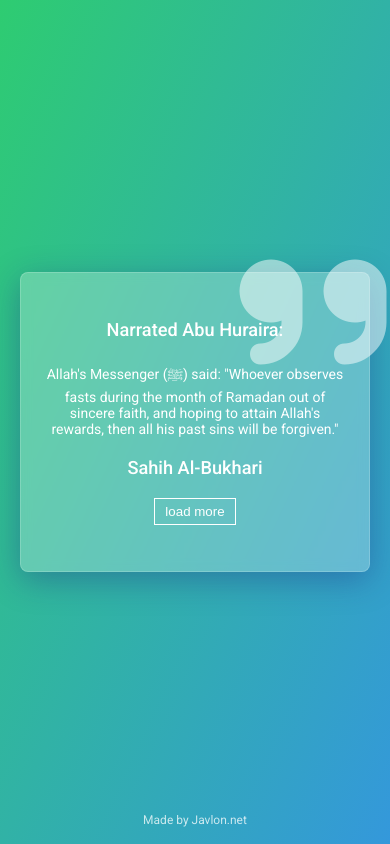
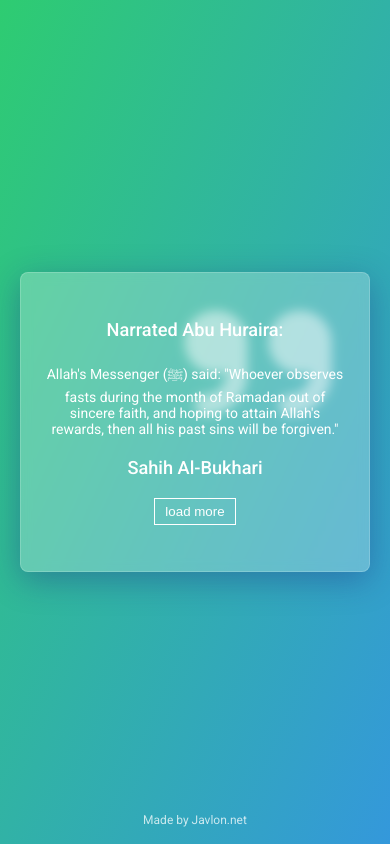
Before and after one commit to javlona/random-quote-fcc, a plain HTML site: page index.html in a window 390 px wide. Drawn offline with Linux system fonts and the light colour scheme.

Commit message:
some changes

```diff
--- a/index.html
+++ b/index.html
@@ -12,7 +12,7 @@
 <body class="flex">
     <main>
         <div class="container flex">
-            <i class="fas fa-quote-right" id="quote"></i>
+
             <div class="content flex">
                 <h2 id="narrator"></h2>
                 <p id="hadith-text"></p>
@@ -22,6 +22,7 @@
         </div>
 
     </main>
+    <i class="fas fa-quote-right" id="quote"></i>
     <a href="https://github.com/javlona" id="credit" target="_blank">Made by Javlon.net</a>
     <script src="app.js"></script>
 </body>
--- a/style.css
+++ b/style.css
@@ -46,6 +46,20 @@ main{
     z-index: 20;
 }
 
+/* main::before{
+    content: "";
+    position: absolute;
+    z-index: -5;
+    top: 25%;
+    right: 15%;
+    font-size: 15rem;
+    color: rgba(255, 255, 255, 0.5);
+    height: 8rem;
+    width: 8rem;
+    border-radius: 50%;
+    background: rgb(4, 143, 143);
+} */
+
 .content{
     height: inherit;
     width: 100%;
@@ -88,8 +102,8 @@ p{
 #quote{
     position: absolute;
     z-index: -5;
-    top: -35%;
-    right: -5%;
+    top: 15%;
+    right: 15%;
     font-size: 15rem;
     color: rgba(255, 255, 255, 0.5);
 }
@@ -115,6 +129,13 @@ p{
     }
     #quote{
         font-size: 12rem;
-        top: -15%;
+        top: 12%;
     }
 }
+
+@media screen and (min-height:700px){
+    #quote{
+        font-size: 12rem;
+        top: 33vh;
+    }
+}
```
